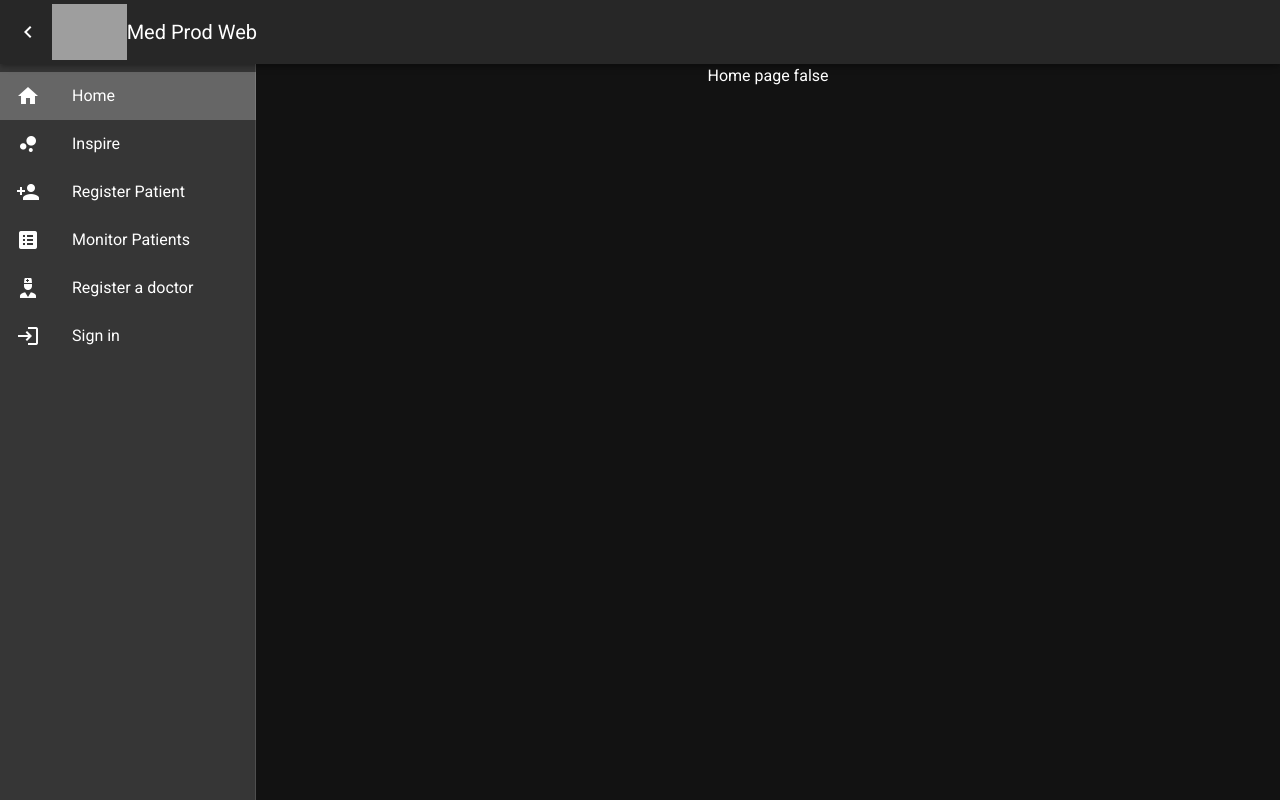
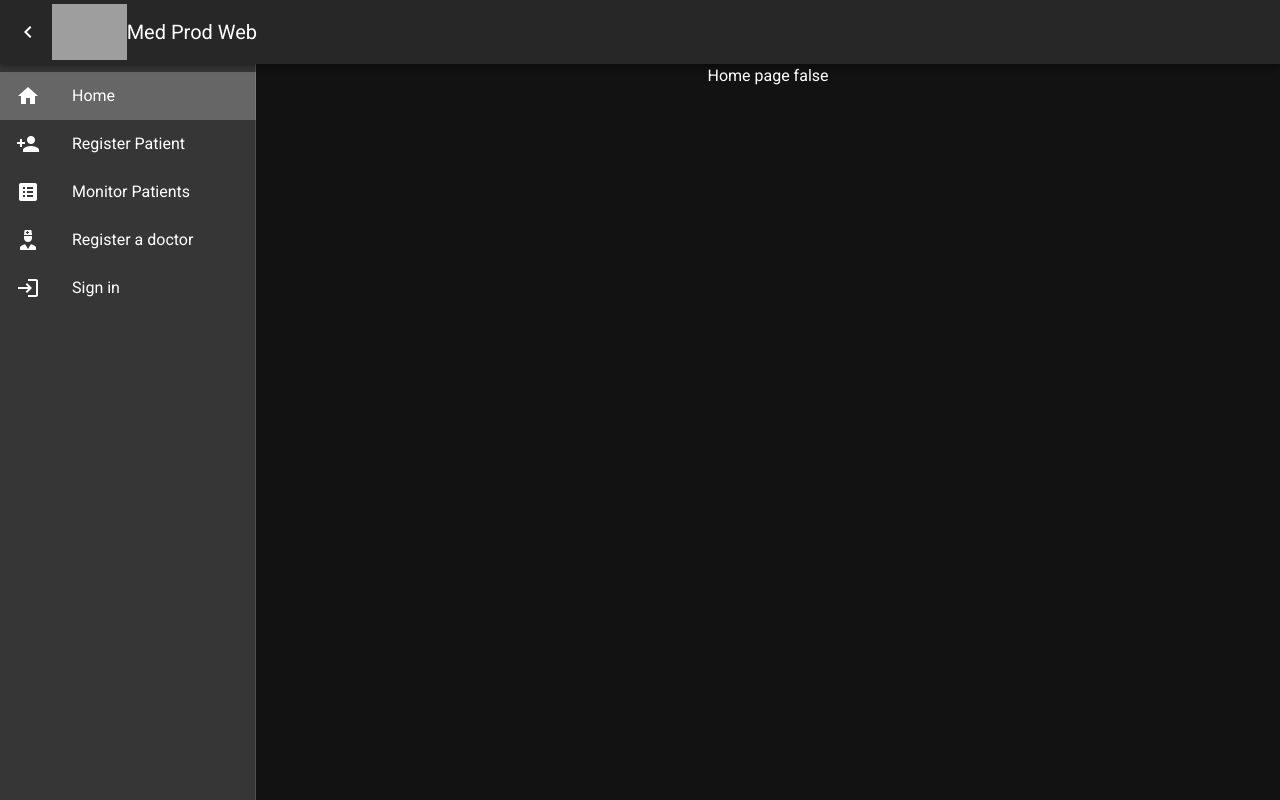
Before and after one commit to shell-raiser/Med-Prod-Web-UI, a Nuxt app: page / in a window 1280 px wide. Built offline with nearby package versions, Linux system fonts and the light colour scheme; grey boxes are pictures that could not be loaded.

Commit message:
remove vue boilerplate stuff

```diff
--- a/layouts/default.vue
+++ b/layouts/default.vue
@@ -57,22 +57,21 @@ export default {
 					to: '/',
 				},
 				{
-					icon: 'mdi-chart-bubble',
-					title: 'Inspire',
-					to: '/inspire',
-				}, {
 					icon: 'mdi-account-plus',
 					title: 'Register Patient',
 					to: '/registerPatient',
-				}, {
+				},
+				{
 					icon: 'mdi-list-box',
 					title: 'Monitor Patients',
 					to: '/monitorPatients',
-				}, {
+				},
+				{
 					icon: 'mdi-doctor',
 					title: 'Register a doctor',
 					to: '/regDoc',
-				},{
+				},
+				{
 					icon: 'mdi-login',
 					title: 'Sign in',
 					to: '/sign',
```
